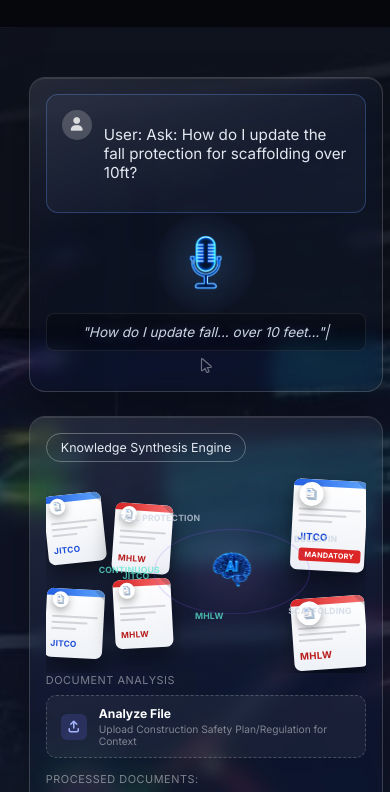
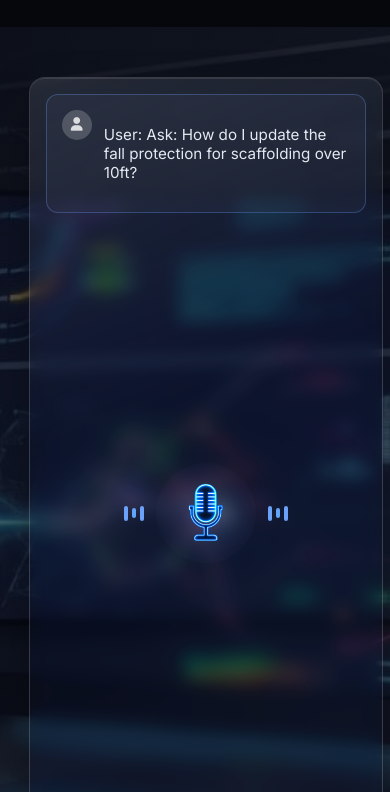
Before and after one commit to MushafIftikhar/wago-website, a plain HTML site: page index.html in a window 390 px wide. Shown: the part 1472-2264 px from the top of the page. Drawn offline with Linux system fonts and the light colour scheme.

Commit message:
Updated CSS styling and layouts

```diff
--- a/css/home.css
+++ b/css/home.css
@@ -2605,20 +2605,43 @@ img { max-width: 100%; height: auto; }
         gap: 12px; /* Reduces the gap between cards */
     }
     .trust-logos { gap: 20px; justify-content: center; }
-
-    /* Synthesis dashboard */
+/* Synthesis dashboard */
     .synthesis-section {
         height: auto;
         min-height: auto;
         display: block;
         padding: 50px 20px;
     }
+
+    /* Force all panels to occupy the exact same space on mobile */
     .dashboard-grid {
-        grid-template-columns: 1fr;
-        height: auto;
-        gap: 24px;
-    }
-    .glass-panel { overflow: visible; max-height: none; }
+        display: grid !important;
+        grid-template-columns: 1fr !important;
+        grid-template-rows: 1fr !important;
+        height: auto !important; /* Overrides any previous squished heights */
+        min-height: 680px !important; /* Gives plenty of room for the text box */
+        gap: 0 !important;
+    }
+
+    /* Hide all panels by default on mobile, placing them in the same grid cell */
+    .glass-panel {
+        grid-column: 1 / 2;
+        grid-row: 1 / 2;
+        opacity: 0;
+        visibility: hidden;
+        transition: opacity 0.5s ease, visibility 0.5s ease;
+        z-index: 1;
+        overflow: visible;
+        max-height: none;
+    }
+
+    /* The class JavaScript will use to reveal the active panel */
+    .glass-panel.active-panel {
+        opacity: 1;
+        visibility: visible;
+        z-index: 2;
+    }
+
     .engine-diagram { overflow-x: auto; padding-bottom: 10px; }
 
     /* Proven Results */
--- a/js/script.js
+++ b/js/script.js
@@ -7,7 +7,20 @@ document.addEventListener("DOMContentLoaded", () => {
     const extractionLines = document.querySelectorAll('#demo-extraction .extraction-line');
     const reportLines = document.querySelectorAll('#demo-report .hidden-text');
 
+    // Select the three panels
+    const voicePanel = document.querySelector('.voice-panel');
+    const enginePanel = document.querySelector('.engine-panel');
+    const reportPanel = document.querySelector('.report-panel');
+
     const textToType = "\"How do I update fall... over 10 feet...\"";
+
+    // Function to crossfade panels (only affects mobile due to our CSS setup)
+    function setMobilePanel(activePanel) {
+        voicePanel.classList.remove('active-panel');
+        enginePanel.classList.remove('active-panel');
+        reportPanel.classList.remove('active-panel');
+        activePanel.classList.add('active-panel');
+    }
 
     function runDemoSequence() {
         typingText.innerHTML = "";
@@ -15,7 +28,8 @@ document.addEventListener("DOMContentLoaded", () => {
         extractionLines.forEach(line => line.classList.remove('visible'));
         reportLines.forEach(line => line.classList.remove('visible'));
 
-        // Step 1: user speaks
+        // Step 1: User speaks -> Show Voice Panel
+        setMobilePanel(voicePanel);
         mic.classList.add('listening');
         soundWaves.forEach(wave => wave.classList.add('active'));
 
@@ -26,33 +40,35 @@ document.addEventListener("DOMContentLoaded", () => {
             if (i >= textToType.length) clearInterval(typeInterval);
         }, 50);
 
-        // Step 2: mic stops, docs start flowing into the AI core
+        // Step 2: Mic stops, docs start flowing -> Show Engine Panel
         setTimeout(() => {
+            setMobilePanel(enginePanel);
             mic.classList.remove('listening');
             soundWaves.forEach(wave => wave.classList.remove('active'));
             aiBrain.classList.add('processing');
             progressBar.style.width = '60%';
-        }, 2500);
+        }, 4500);
 
-        // Step 3: raw extraction preview appears
+        // Step 3: Raw extraction preview appears (Engine panel remains active)
         setTimeout(() => {
             progressBar.style.width = '100%';
             extractionLines.forEach((line, index) => {
                 setTimeout(() => line.classList.add('visible'), index * 500);
             });
-        }, 4200);
+        }, 6200);
 
-        // Step 4: final polished report appears
+        // Step 4: Final polished report appears -> Show Report Panel
         setTimeout(() => {
+            setMobilePanel(reportPanel);
             aiBrain.classList.remove('processing');
             reportLines.forEach((line, index) => {
                 setTimeout(() => line.classList.add('visible'), index * 600);
             });
-        }, 6800);
+        }, 8800);
     }
 
     setTimeout(runDemoSequence, 1000);
-    setInterval(runDemoSequence, 13000);
+    setInterval(runDemoSequence, 16000); // Loops the entire sequence
 });
 document.addEventListener("DOMContentLoaded", () => {
     const statNumbers = document.querySelectorAll('[data-count-to]');
```
